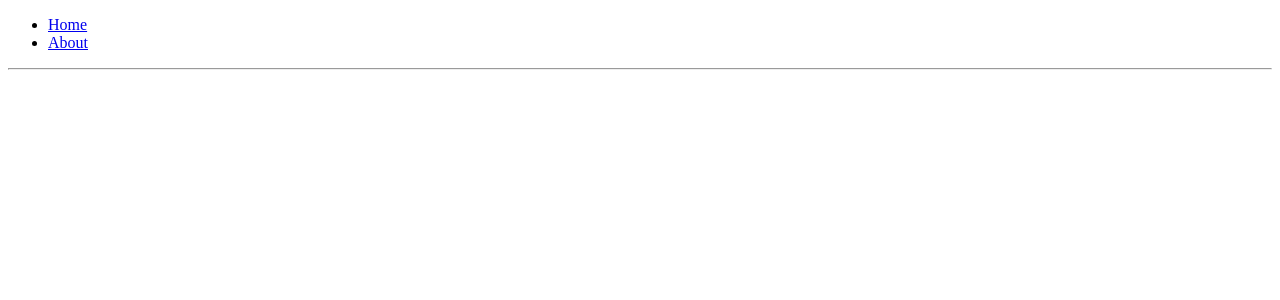
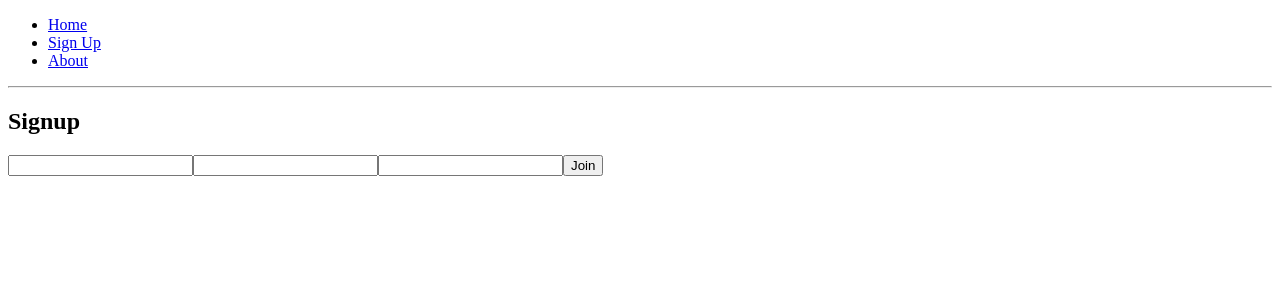
Before and after one commit to kuya-joe/vite-react-ts-starter, a React (Vite) app: page /signup in a window 1280 px wide. Before the commit this address had no page. Shown: the top 300 px of the page. Built offline with nearby package versions, Linux system fonts and the light colour scheme.

Commit message:
try to add more components

```diff
--- a/package.json
+++ b/package.json
@@ -37,6 +37,7 @@
     "eslint-plugin-react-refresh": "^0.3.4",
     "jsdom": "^22.0.0",
     "postcss": "^8.4.23",
+    "sass": "^1.49.9",
     "tailwindcss": "^3.3.2",
     "typescript": "^5.0.2",
     "vite": "^4.3.2",
--- a/src/App.tsx
+++ b/src/App.tsx
@@ -1,5 +1,14 @@
+import { useState } from 'react'
+import { ThemeContext } from './contexts/theme-context'
+
 import AppShell from './AppShell'
 
 export default function App(): JSX.Element {
-  return <AppShell></AppShell>
+  const [theme, setTheme] = useState('light');
+
+  return  <ThemeContext.Provider value={{ theme, setTheme }}>
+        <div className={`theme-${theme}`}>
+          <AppShell></AppShell>
+        </div>
+    </ThemeContext.Provider>
 }
--- a/src/AppShell.tsx
+++ b/src/AppShell.tsx
@@ -1,5 +1,6 @@
 import { BrowserRouter as Router, Routes, Route, Link } from 'react-router-dom'
-
+import Signup  from './components/Signup'
+import Login from './components/Login'
 // This site has 3 pages, all of which are rendered
 // dynamically in the browser (not server rendered).
 //
@@ -39,6 +40,10 @@ const AppShell = () => {
             <Link to="/">Home</Link>
           </li>
           <li>
+            <Link to="/signup">Sign Up</Link>
+          </li>
+
+          <li>
             <Link to="/about">About</Link>
           </li>
         </ul>
@@ -55,6 +60,8 @@ const AppShell = () => {
         <Routes>
           <Route path="/" element={<Home />} />
           <Route path="/about" element={<About />} />
+          <Route path="/signup" element={<Signup/>} />
+          <Route path="/login" element={<Login/>} />
         </Routes>
       </div>
     </Router>
--- /dev/null
+++ b/src/components/Login.tsx
@@ -0,0 +1,13 @@
+/* TODO Add handler and login to direct to dashboard */
+export default function Login() {
+  return (
+    <div>
+      <h2>Login</h2>
+      <form>
+        <input name="email"/>
+        <input type="password" />
+        <Button />
+      </form>
+    </div>
+  )
+}
--- /dev/null
+++ b/src/components/Signup.tsx
@@ -0,0 +1,15 @@
+// TODO: use react-bulma-components import { Button } from 'react-bulma-components';
+
+export default function Signup() {
+  return (
+    <div>
+      <h2>Signup</h2>
+      <form>
+        <input name="fullname "/>
+        <input name="email"/>
+        <input type="password" />
+        <button color="primary">Join</button>
+      </form>
+    </div>
+  )
+}
--- /dev/null
+++ b/src/contexts/theme-context.ts
@@ -0,0 +1,6 @@
+import { createContext } from 'react';
+
+export const ThemeContext = createContext({
+  theme: '',
+  setTheme: (theme: string) => {},
+});
```
Also changed, not shown: src/components/Header.tsx (added, +7 -0 lines), src/components/reg_form.tsx (deleted, +0 -13 lines), src/styles/theme-variables.scss (added, +34 -0 lines).
